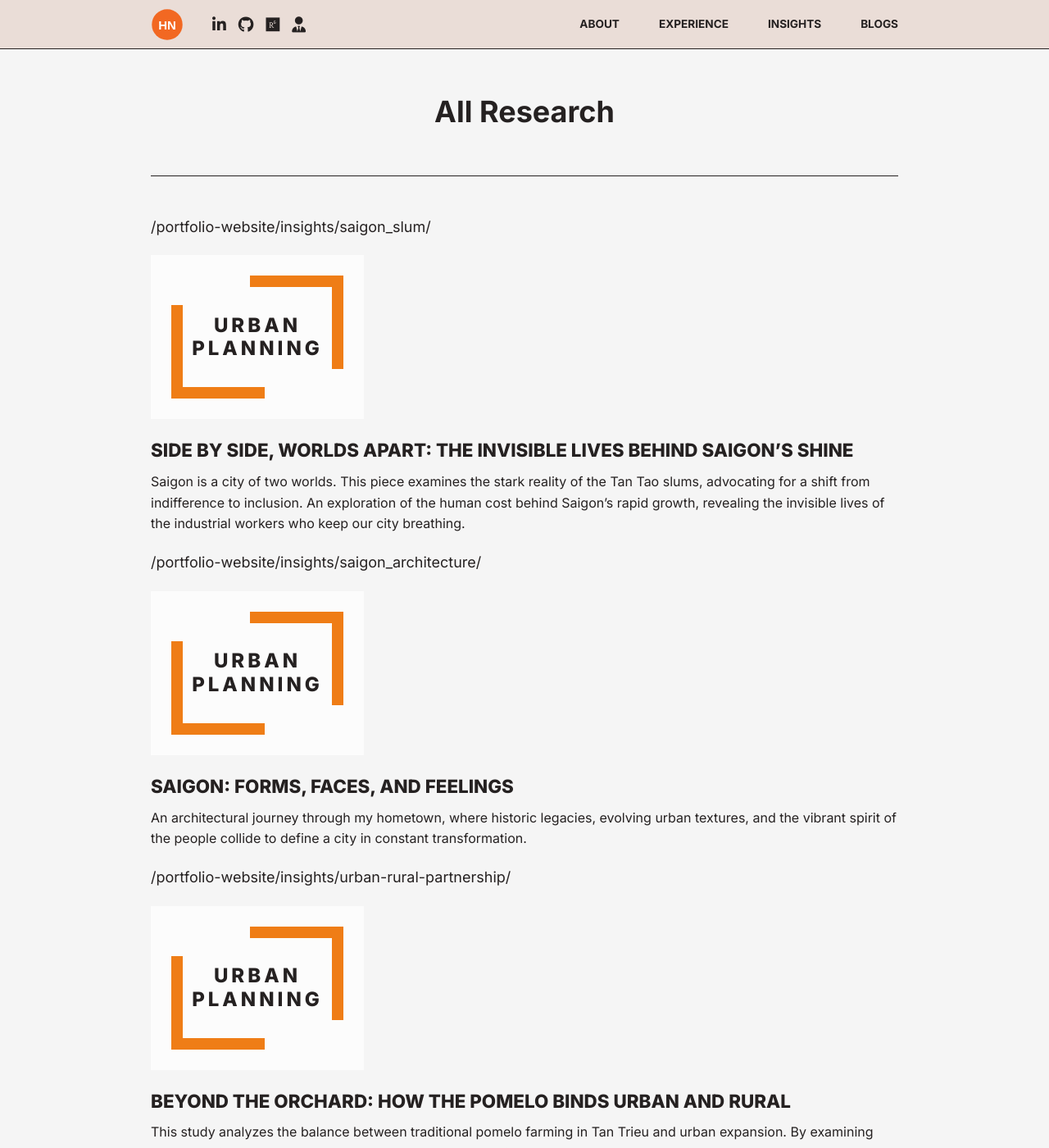
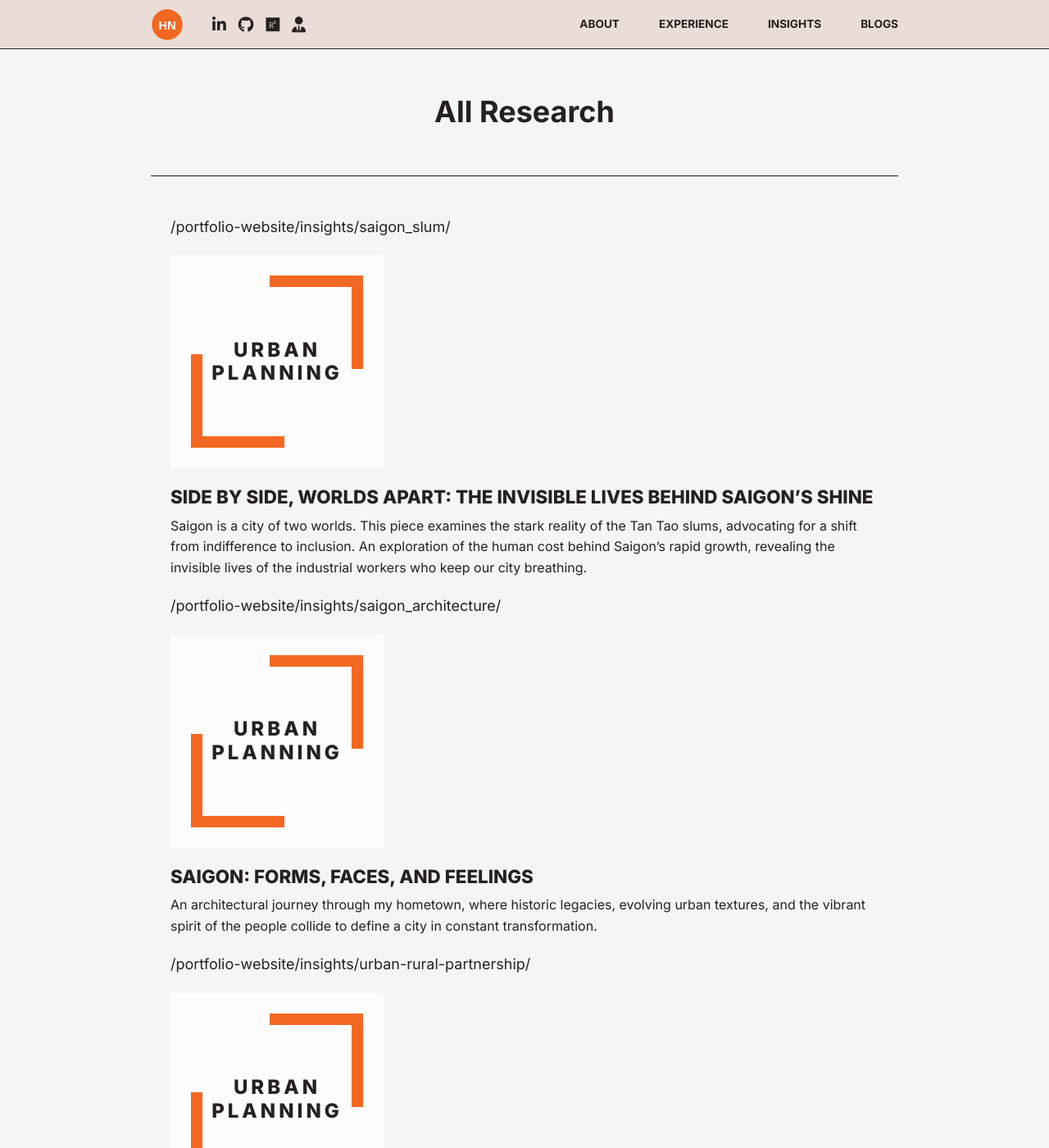
Before and after one commit to huongntn/portfolio-website, a Jekyll site: the page built from insights/index.html, in a window 1280 px wide and 1400 px high. Shown: the whole window at 82% size. Built offline with Jekyll 4.4.1, drawn with Linux system fonts in a browser that asks for light colours.

Commit message:
Update style.css

```diff
--- a/assets/css/style.css
+++ b/assets/css/style.css
@@ -109,21 +109,143 @@
 .tab-content.active { display: flex; }
 
 /* Research page */
-.research-list { display: flex; flex-direction: column; gap: 20px; max-width: 960px; margin: 3rem auto; }
-.research-card { display: flex; align-items: center; gap: 20px; padding: 1.5rem; background: #f3f2ef; border-radius: 8px; border: 1px solid #e0e0e0; transition: all 0.2s ease; text-decoration: none; overflow: hidden; }
-.research-card:hover { background: #edece9; border-color: #d1d0ce; }
-.research-card:hover h3 { color: var(--brand-orange); }
-.research-card:hover .category-cover { background: #ffffff; }
-.research-card:hover .category-cover span { color: var(--brand-orange); }
-.category-cover { position: relative; width: 260px; min-width: 260px; height: 200px; display: flex; justify-content: center; align-items: center; background: #fcfcfc; }
-.category-cover::before { content: ""; position: absolute; top: 25px; right: 25px; width: 100px; height: 100px; border-top: 14px solid #ef7d16; border-right: 14px solid #ef7d16; }
-.category-cover::after { content: ""; position: absolute; bottom: 25px; left: 25px; width: 100px; height: 100px; border-bottom: 14px solid #ef7d16; border-left: 14px solid #ef7d16; }
-.category-cover span { font-size: 1.5rem; font-weight: 800; letter-spacing: 4px; text-transform: uppercase; text-align: center; line-height: 1.2; padding: 0 20px; z-index: 1; }
-.card-content { flex: 1; }
-.card-content h3 { margin: 0 0 0.5rem 0; color: var(--text-main); font-family: var(--font-family); font-weight: 800; text-transform: uppercase; transition: color 0.2s ease; }
-.card-content p { margin: 0; color: var(--text-main); font-size: 1rem; }
-.article-meta { margin-top: 1rem; color: var(--text-light); font-size: 0.95rem; font-family: var(--font-family); font-weight: 500; }
-.article-meta span { display: inline-block; }
+
+.research-list {
+  display: flex;
+  flex-direction: column;
+  gap: 20px;
+  max-width: 960px;
+  margin: 3rem auto;
+  padding: 0 1.5rem;
+}
+
+.research-card {
+  display: flex;
+  align-items: center;
+  gap: 20px;
+  width: 100%;
+  padding: 1.5rem;
+  background: #f3f2ef;
+  border: 1px solid #e0e0e0;
+  border-radius: 8px;
+  color: var(--text-main);
+  text-decoration: none;
+  overflow: hidden;
+  cursor: pointer;
+  transition:
+    background-color 0.2s ease,
+    border-color 0.2s ease,
+    transform 0.2s ease,
+    box-shadow 0.2s ease;
+}
+
+.research-card:link,
+.research-card:visited {
+  color: var(--text-main);
+  text-decoration: none;
+}
+
+.research-card:hover {
+  background: #edece9;
+  border-color: #d1d0ce;
+  box-shadow: 0 6px 16px rgba(0, 0, 0, 0.08);
+  transform: translateY(-2px);
+}
+
+.research-card:hover .card-content h3,
+.research-card:hover .category-cover span {
+  color: var(--brand-orange);
+}
+
+.research-card:hover .category-cover {
+  background: #ffffff;
+}
+
+.category-cover {
+  position: relative;
+  flex: 0 0 260px;
+  width: 260px;
+  height: 200px;
+  display: flex;
+  align-items: center;
+  justify-content: center;
+  background: #fcfcfc;
+  overflow: hidden;
+  transition: background-color 0.2s ease;
+}
+
+.category-cover::before {
+  content: "";
+  position: absolute;
+  top: 25px;
+  right: 25px;
+  width: 100px;
+  height: 100px;
+  border-top: 14px solid var(--brand-orange);
+  border-right: 14px solid var(--brand-orange);
+}
+
+.category-cover::after {
+  content: "";
+  position: absolute;
+  bottom: 25px;
+  left: 25px;
+  width: 100px;
+  height: 100px;
+  border-bottom: 14px solid var(--brand-orange);
+  border-left: 14px solid var(--brand-orange);
+}
+
+.category-cover span {
+  position: relative;
+  z-index: 1;
+  max-width: 220px;
+  padding: 0 20px;
+  color: var(--text-main);
+  font-size: 1.5rem;
+  font-weight: 800;
+  line-height: 1.2;
+  letter-spacing: 4px;
+  text-align: center;
+  text-transform: uppercase;
+  overflow-wrap: break-word;
+  transition: color 0.2s ease;
+}
+
+.card-content {
+  flex: 1;
+  min-width: 0;
+}
+
+.card-content h3 {
+  margin: 0 0 0.5rem;
+  color: var(--text-main);
+  font-family: var(--font-family);
+  font-size: 1.4rem;
+  font-weight: 800;
+  line-height: 1.3;
+  text-transform: uppercase;
+  transition: color 0.2s ease;
+}
+
+.card-content p {
+  margin: 0;
+  color: var(--text-main);
+  font-size: 1rem;
+  line-height: 1.6;
+}
+
+.article-meta {
+  margin-top: 1rem;
+  color: var(--text-light);
+  font-size: 0.95rem;
+  font-family: var(--font-family);
+  font-weight: 500;
+}
+
+.article-meta span {
+  display: inline-block;
+}
 
 /* Footer */
 footer { background-color: var(--text-main); color: var(--white); padding: 0; margin-top: 3rem; height: 60px; }
@@ -174,8 +296,9 @@
   .tab-button { white-space: nowrap; border-left: none; border-bottom: 2px solid transparent; }
   .tab-button.active { border-left: none; border-bottom: 2px solid var(--brand-orange, #f37021); }
 
-  .research-card { flex-direction: column; align-items: flex-start; gap: 1rem; padding: 1rem; }
-  .category-cover { width: 100%; min-width: auto; }
+  .research-list { padding: 0 1rem; }
+  .research-card { flex-direction: column; align-items: stretch; gap: 1rem; padding: 1rem; }
+  .category-cover { flex: 0 0 auto; width: 100%; height: 200px; }
   .card-content h3 { font-size: 1.2rem; }
-  .card-content p, .tab-content p { font-size: 0.95rem; line-height: 1.5; }
+  .card-content p { font-size: 0.95rem; line-height: 1.5; }
 }
```
